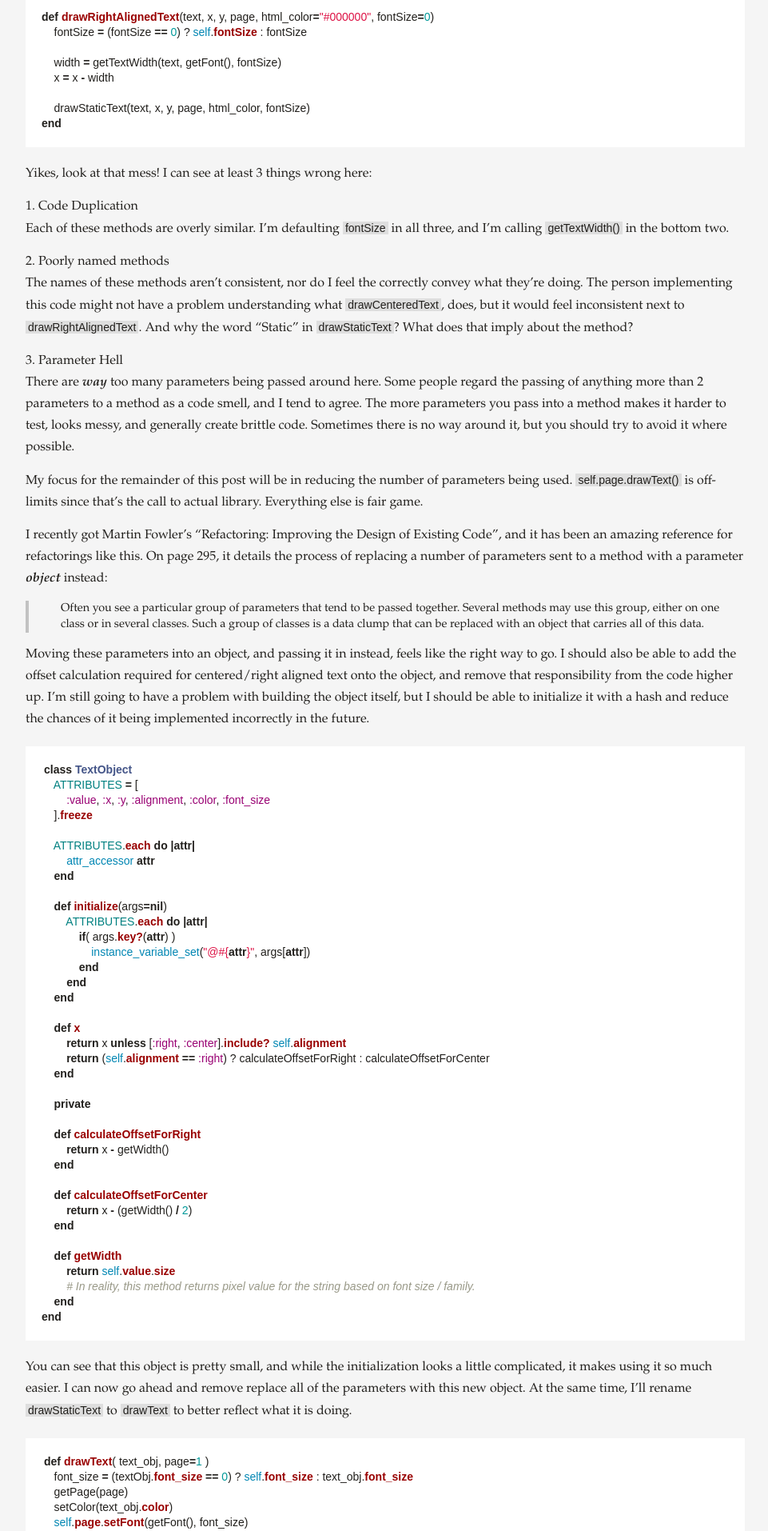
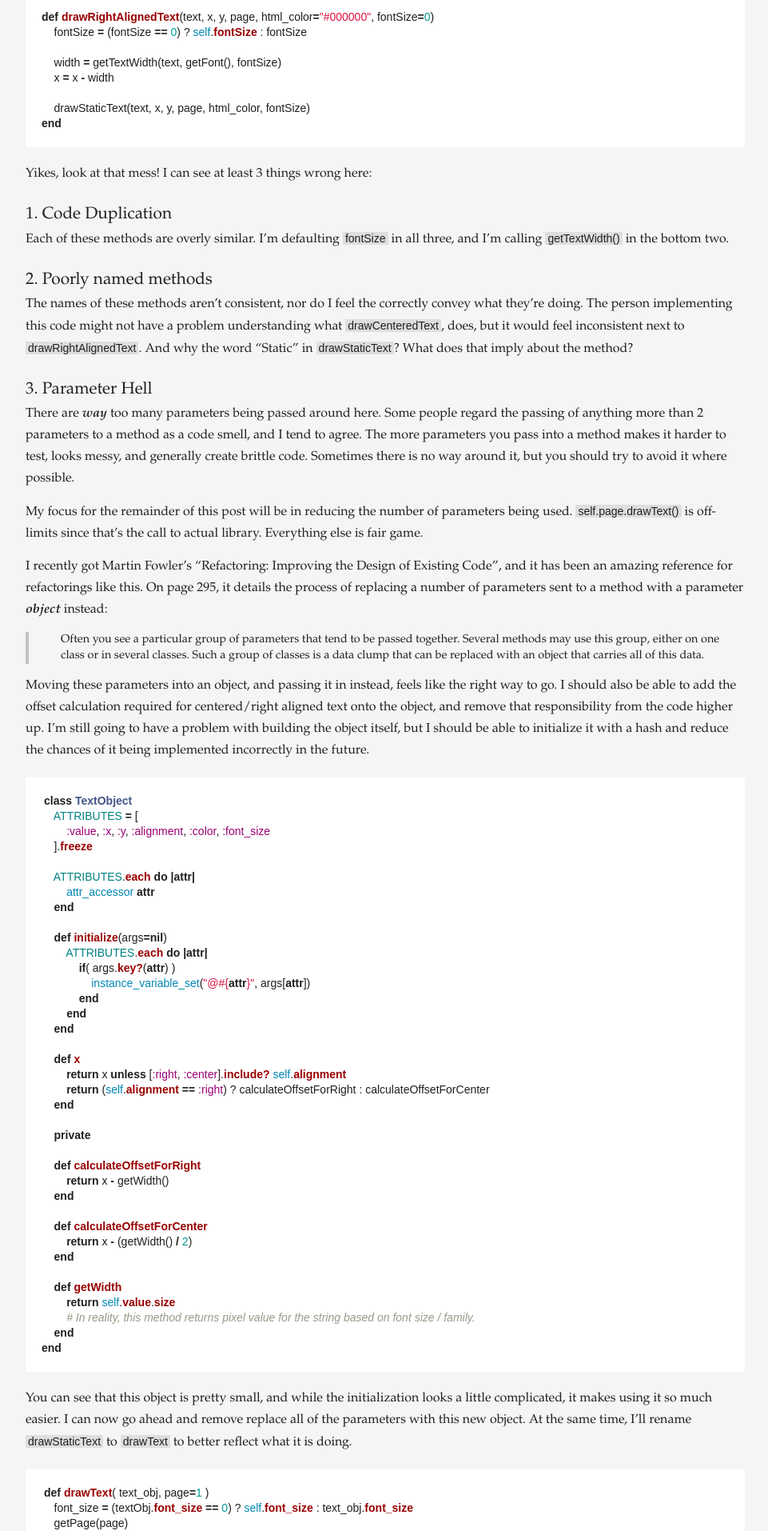
Before and after one commit to mcramm/mcramm.github.io, a Jekyll site: the page built from _posts/2011-08-30-paramater-nam.markdown, in a window 1280 px wide. Shown: the part 945-2859 px from the top of the page at 80% size, without its empty margins (158-1119 px from the left). Built offline with Jekyll 4.4.1, drawn with Linux system fonts in a browser that asks for light colours; some web fonts are replaced.

Commit message:
fix styling of some elements

```diff
--- a/css/screen.css
+++ b/css/screen.css
@@ -104,22 +104,28 @@ h2 {
 }
 
 /* line 38, ../sass/screen.scss */
+h3 {
+  font-size: 1.3em;
+  padding: 10px 0 3px;
+}
+
+/* line 43, ../sass/screen.scss */
 p {
   margin-bottom: 14px;
 }
 
-/* line 42, ../sass/screen.scss */
+/* line 47, ../sass/screen.scss */
 em {
   font-style: italic;
   font-weight: bold;
 }
 
-/* line 47, ../sass/screen.scss */
+/* line 52, ../sass/screen.scss */
 strong {
   font-weight: bold;
 }
 
-/* line 51, ../sass/screen.scss */
+/* line 56, ../sass/screen.scss */
 blockquote {
   border-left: 4px solid #c2c2c2;
   padding-left: 40px;
@@ -128,7 +134,7 @@ blockquote {
   line-height: 20px;
 }
 
-/* line 59, ../sass/screen.scss */
+/* line 64, ../sass/screen.scss */
 hr {
   width: 50%;
   height: 2px;
@@ -137,24 +143,24 @@ hr {
   margin-bottom: 14px;
 }
 
-/* line 67, ../sass/screen.scss */
+/* line 72, ../sass/screen.scss */
 ul, ol {
   margin-bottom: 14px;
 }
 
-/* line 70, ../sass/screen.scss */
+/* line 75, ../sass/screen.scss */
 ul {
   list-style-type: disc;
   margin-left: 15px;
 }
 
-/* line 75, ../sass/screen.scss */
+/* line 80, ../sass/screen.scss */
 ol {
   list-style-type: decimal;
   margin-left: 20px;
 }
 
-/* line 81, ../sass/screen.scss */
+/* line 86, ../sass/screen.scss */
 .header a.header-text {
   text-shadow: 3px 2px 0px #211f1c;
   letter-spacing: 3px;
@@ -164,12 +170,12 @@ ol {
   font-size: 4em;
   float: left;
 }
-/* line 91, ../sass/screen.scss */
+/* line 96, ../sass/screen.scss */
 .header .buttons {
   text-align: right;
   float: right;
 }
-/* line 94, ../sass/screen.scss */
+/* line 99, ../sass/screen.scss */
 .header .buttons a {
   display: inline-block;
   background-color: #DEDEDE;
@@ -178,33 +184,33 @@ ol {
   margin-right: 30px;
   font-size: 20px;
 }
-/* line 101, ../sass/screen.scss */
+/* line 106, ../sass/screen.scss */
 .header .buttons a:hover {
   text-decoration: none;
   background-color: #3395eb;
   color: white;
 }
-/* line 106, ../sass/screen.scss */
+/* line 111, ../sass/screen.scss */
 .header .buttons a img {
   float: left;
 }
-/* line 109, ../sass/screen.scss */
+/* line 114, ../sass/screen.scss */
 .header .buttons a span {
   padding-left: 9px;
   position: relative;
   top: -8px;
 }
-/* line 115, ../sass/screen.scss */
+/* line 120, ../sass/screen.scss */
 .header .buttons a:last-child {
   margin-right: 0px;
 }
 
-/* line 122, ../sass/screen.scss */
+/* line 127, ../sass/screen.scss */
 .content {
   margin-top: 50px;
 }
 
-/* line 126, ../sass/screen.scss */
+/* line 131, ../sass/screen.scss */
 .content > p:first-child:first-letter {
   float: left;
   margin: 10px 3px 0 0;
@@ -212,7 +218,7 @@ ol {
   line-height: 69%;
 }
 
-/* line 135, ../sass/screen.scss */
+/* line 140, ../sass/screen.scss */
 .posts .post-date {
   font-family: Georgia;
   background-color: #DEDEDE;
@@ -227,7 +233,7 @@ ol {
   margin-bottom: 9px;
 }
 
-/* line 150, ../sass/screen.scss */
+/* line 155, ../sass/screen.scss */
 code {
   font-size: 14px;
   background-color: #dedede;
@@ -235,7 +241,7 @@ code {
   font-family: 'Chivo', sans-serif;
 }
 
-/* line 157, ../sass/screen.scss */
+/* line 162, ../sass/screen.scss */
 .highlight {
   background: white;
   padding: 20px;
@@ -243,28 +249,28 @@ code {
   margin-top: 20px;
   margin-bottom: 20px;
 }
-/* line 164, ../sass/screen.scss */
+/* line 169, ../sass/screen.scss */
 .highlight code {
   background-color: white;
 }
 
-/* line 169, ../sass/screen.scss */
+/* line 174, ../sass/screen.scss */
 .left, .right {
   display: table-cell;
 }
 
-/* line 173, ../sass/screen.scss */
+/* line 178, ../sass/screen.scss */
 .main {
   padding-right: 15px;
 }
 
-/* line 178, ../sass/screen.scss */
+/* line 183, ../sass/screen.scss */
 .right {
   width: 25%;
   padding-left: 15px;
 }
 
-/* line 183, ../sass/screen.scss */
+/* line 188, ../sass/screen.scss */
 .bio {
   display: inline-block;
   width: 600px;
@@ -273,7 +279,7 @@ code {
   top: -20px;
 }
 
-/* line 191, ../sass/screen.scss */
+/* line 196, ../sass/screen.scss */
 .mugshot {
   display: inline-block;
   border-radius: 10px;
@@ -281,23 +287,23 @@ code {
   height: 279px;
 }
 
-/* line 198, ../sass/screen.scss */
+/* line 203, ../sass/screen.scss */
 .sidebar {
   clear: both;
 }
-/* line 200, ../sass/screen.scss */
+/* line 205, ../sass/screen.scss */
 .sidebar a {
   display: inline-block;
   padding: 2px 5px;
   font-family: Arvo;
 }
-/* line 204, ../sass/screen.scss */
+/* line 209, ../sass/screen.scss */
 .sidebar a:hover {
   text-decoration: none;
   background-color: #3395eb;
   color: white;
 }
-/* line 210, ../sass/screen.scss */
+/* line 215, ../sass/screen.scss */
 .sidebar .current {
   text-decoration: none;
   background-color: #3395eb;
--- a/sass/screen.scss
+++ b/sass/screen.scss
@@ -32,6 +32,11 @@ h1 {
 
 h2 {
   font-size: 1.5em;
+  padding: 10px 0 3px;
+}
+
+h3 {
+  font-size: 1.3em;
   padding: 10px 0 3px;
 }
 
```
Also changed, not shown: 3 other files.
